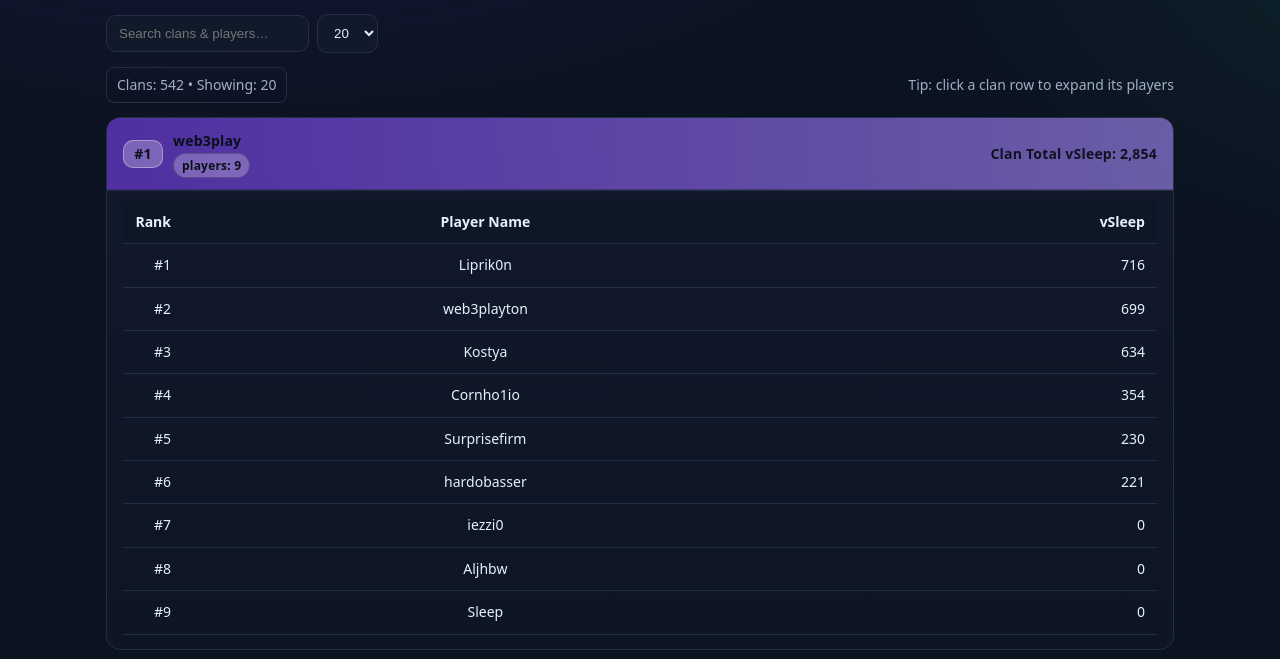
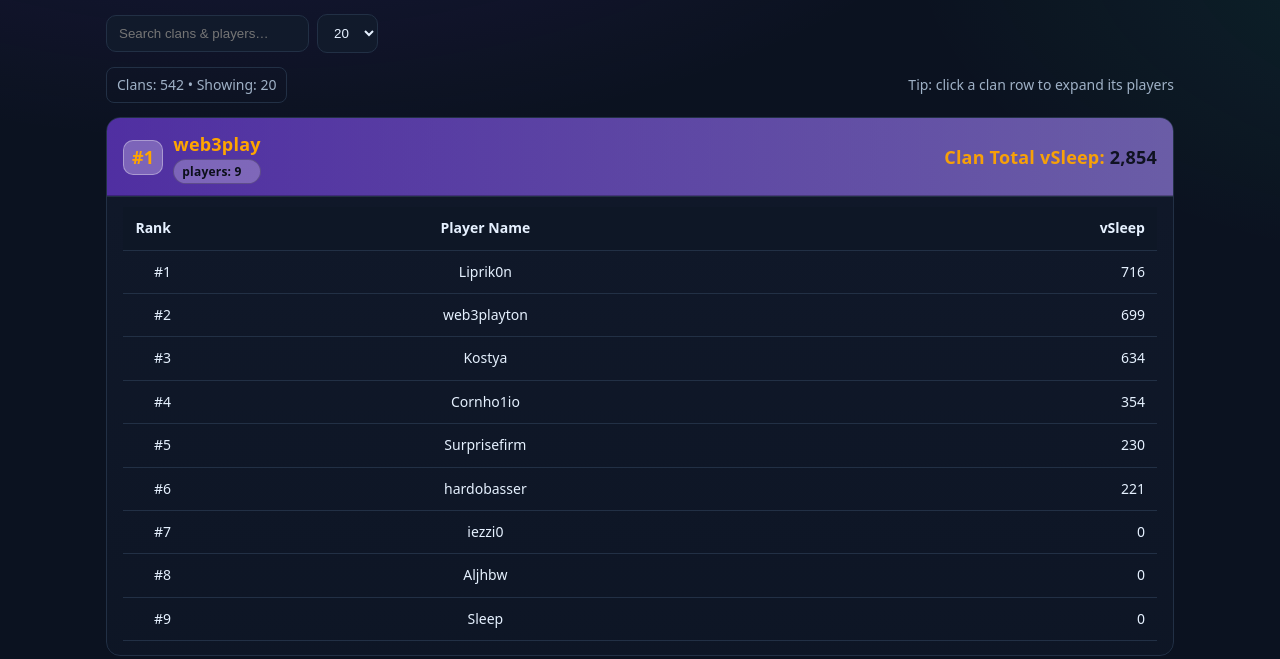
Before and after one commit to a-bormotov/rpg-clan-wars, a plain HTML site: page index.html in a window 1280 px wide. Shown: the part 139-798 px from the top of the page. Drawn offline with Linux system fonts and the light colour scheme.

Commit message:
names orange

```diff
--- a/index.html
+++ b/index.html
@@ -58,15 +58,16 @@
     margin:10px 0;
   }
   /* ЯРКИЙ заголовок клана */
-  details.card > summary{
+	details.card > summary{
     list-style:none;
     display:flex;justify-content:space-between;align-items:center;gap:12px;
     padding:12px 16px; cursor:pointer; user-select:none;
 	background:linear-gradient(90deg, rgba(123,63,242,0.6), rgba(167,139,250,0.6));
-    color:#0b0f1a;
+    color:orange; /* цвет текста */
     font-weight:800;
+    font-size:18px; /* размер текста */
     letter-spacing:.2px;
-  }
+}
   details.card[open] > summary{
     border-bottom:1px solid var(--border);
     box-shadow:inset 0 -1px 0 rgba(0,0,0,.25);
```
